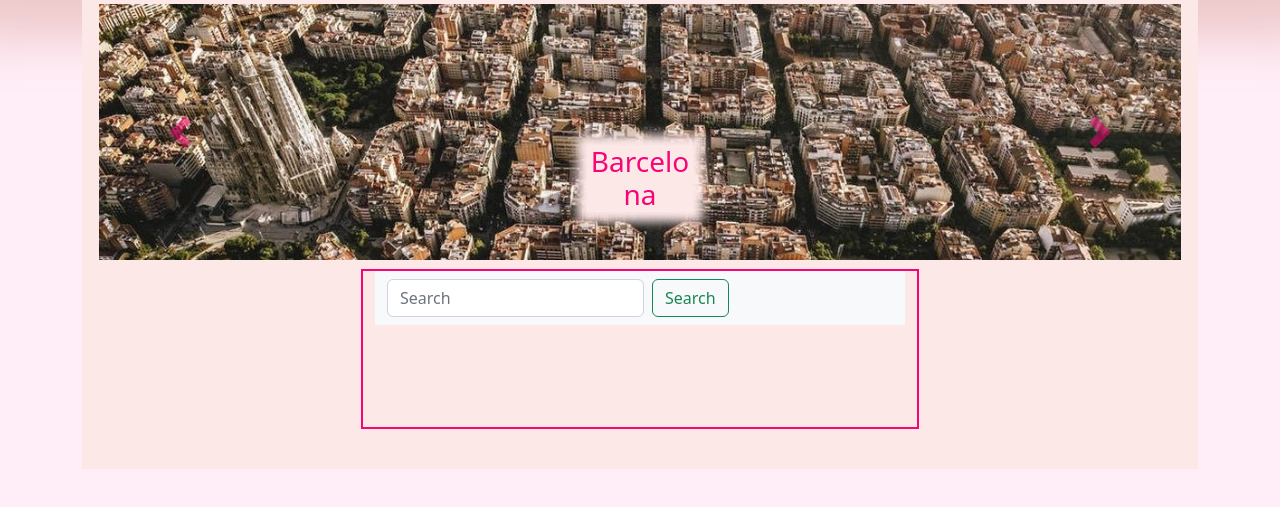
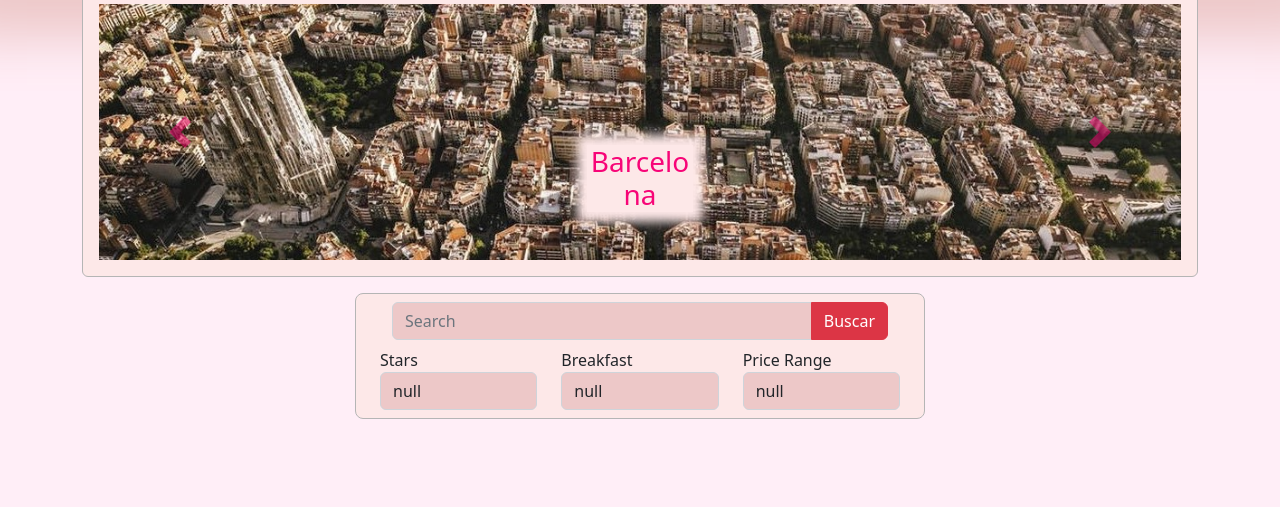
Before and after one commit to ivanhrt/Vistas-de-prueba, a plain HTML site: page Vistas/index.html in a window 1280 px wide. Shown: the part 93-600 px from the top of the page. Drawn offline with nearby package versions, Linux system fonts and the light colour scheme.

Commit message:
home
casi completado

```diff
--- a/Vistas/css/style.css
+++ b/Vistas/css/style.css
@@ -32,9 +32,7 @@ body{
     justify-content: center;
     align-items: center;
     background-color: rgb(253, 232, 232);
-    border-top: 1px transparent solid;
-    border-left: 1px transparent solid;
-    border-right: 1px transparent solid;
+    border: 1px rgb(181, 181, 181) solid;
 }
 h5{
     background-color: rgb(253, 232, 232);
@@ -52,13 +50,18 @@ h5{
 
 /*busqueda*/
 .tm-home-section-1{
-    position: relative;
-    top: -1vh;
+    padding-top: 2vh;
     height:25vh;
-    background-color:rgb(253, 232, 232);
+}
+.input-group{
+    background-color: rgb(253, 232, 232);
+}
+.form-control{
+    background: rgb(237, 200, 200);
 }
 .columna-medio{
-    border:2px #f70577 solid;
-    height:20vh;
-    /*box-shadow: 20px 10px 20px #fe88bf;*/
+    border: 1px rgb(181, 181, 181) solid;
+    padding-bottom: 1vh;
+    border-radius: 1vh;
+    background-color: rgb(253, 232, 232);
 }
--- a/Vistas/index.html
+++ b/Vistas/index.html
@@ -9,6 +9,7 @@
     <link href="https://cdn.jsdelivr.net/npm/bootstrap@5.2.3/dist/css/bootstrap.min.css" rel="stylesheet"
         integrity="sha384-rbsA2VBKQhggwzxH7pPCaAqO46MgnOM80zW1RWuH61DGLwZJEdK2Kadq2F9CUG65" crossorigin="anonymous">
     <link rel="stylesheet" href="./css/style.css">
+    <link rel="stylesheet" href="https://cdn.jsdelivr.net/npm/bootstrap-icons@1.10.2/font/bootstrap-icons.css">
 </head>
 
 <body>
@@ -132,26 +133,68 @@
                 </div>
             </div>
         </div>
-
+    </div>
     <!--Navegación-->
     <section class="container tm-home-section-1" id="more">
         <div class="row">
             <div class="col-lg-3 columna"></div>
             <div class="col-lg-6 columna-medio">
-                    <nav class="navbar navbar-expand-lg navbar-light bg-light">
-                        <div class="container-fluid">
-                            <div class="collapse navbar-collapse" id="navbarSupportedContent">
-                                <form class="d-flex">
-                                    <input class="form-control me-2" type="search" placeholder="Search"
-                                        aria-label="Search">
-                                    <button class="btn btn-outline-success" type="submit">Search</button>
+                <div class="container">
+                    <div class="row">
+                        <div class="col">
+                            <nav class="navbar">
+                                <form class="container-fluid">
+                                    <div class="input-group">
+                                        <input type="text" class="form-control" placeholder="Search" aria-label="Search"
+                                            aria-describedby="basic-addon1">
+                                        <button class="btn btn-danger" type="submit">Buscar</button>
+                                    </div>
                                 </form>
+                            </nav>
                         </div>
                     </div>
-                    </nav>
+                    <div class="row">
+                        <div class="col-12 col-lg-4">
+                            <div class="form-group">
+                                <label for="exampleFormControlSelect1">Stars</label>
+                                <select class="form-control" id="exampleFormControlSelect1">
+                                    <option>null</option>
+                                    <option>⭐</option>
+                                    <option>⭐⭐</option>
+                                    <option>⭐⭐⭐</option>
+                                    <option>⭐⭐⭐⭐</option>
+                                    <option>⭐⭐⭐⭐⭐</option>
+                                </select>
+                            </div>
+                        </div>
+                        <div class="col-12 col-lg-4">
+                            <div class="form-group">
+                                <label for="exampleFormControlSelect1">Breakfast</label>
+                                <select class="form-control" id="exampleFormControlSelect1">
+                                    <option>null</option>
+                                    <option>YES</option>
+                                    <option>NO</option>
+                                </select>
+                            </div>
+                        </div>
+                        <div class="col-12 col-lg-4">
+                            <div class="form-group">
+                                <label for="exampleFormControlSelect1">Price Range</label>
+                                <select class="form-control" id="exampleFormControlSelect1">
+                                    <option>null</option>
+                                    <option> < 25€ </option>
+                                    <option>25€ - 50€</option>
+                                    <option>50€ - 75€</option>
+                                    <option>75€ - 100€</option>
+                                    <option> > 100€</option>
+                                </select>
+                            </div>
+                        </div>
+                    </div>
+                </div>
+
             </div>
             <div class="col-lg-3 columna"></div>
-            </div>
         </div>
     </section>
     <!-- JavaScript Bundle with Popper -->
```
Lines whose indentation alone changed are shown as unchanged.
